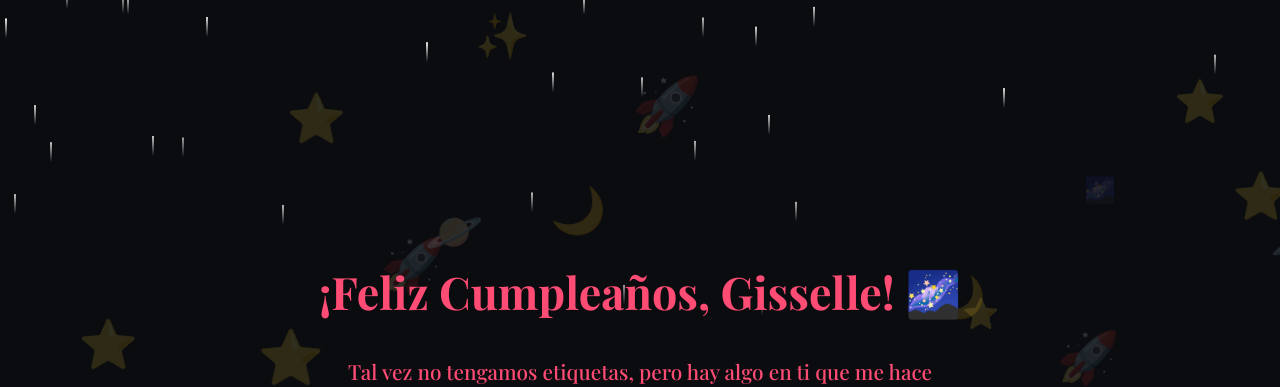
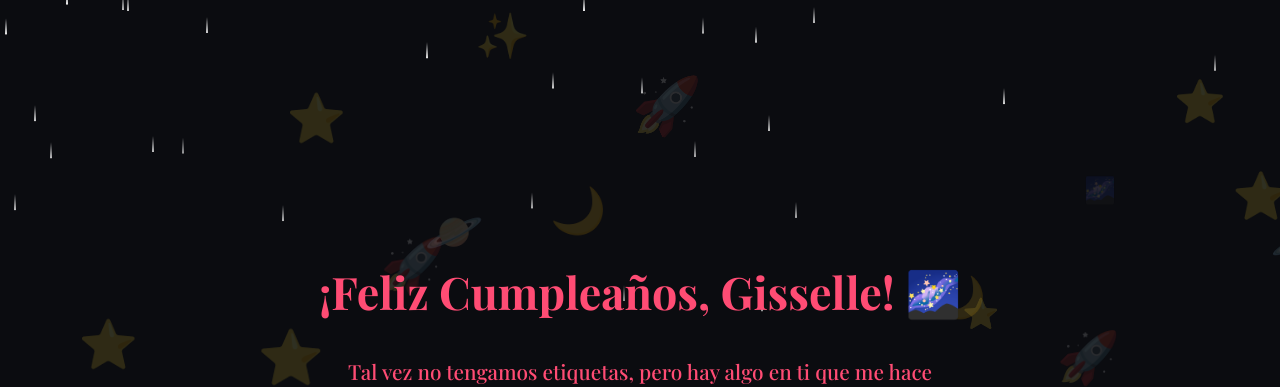
Before and after one commit to Revas00/felizcumple-gisselle, a plain HTML site: page index.html in a window 1280 px wide. Shown: the top 387 px of the page. Drawn offline with nearby package versions, Linux system fonts and the light colour scheme.

Commit message:
Update index.html

```diff
--- a/index.html
+++ b/index.html
@@ -60,8 +60,8 @@
     .star {
       position: absolute;
       width: 2px;
-      height: 20px;
-      background: linear-gradient(to bottom, white, transparent);
+      height: 16px;
+      background: linear-gradient(to top, white, transparent);
       opacity: 0.7;
       animation: fall linear infinite;
     }
@@ -102,7 +102,7 @@
   <script>
     const bg = document.getElementById("bg");
 
-    // Estrelas com rastro para baixo
+    // Estrelas com rastro invertido
     for (let i = 0; i < 100; i++) {
       const star = document.createElement("div");
       star.classList.add("star");
```
